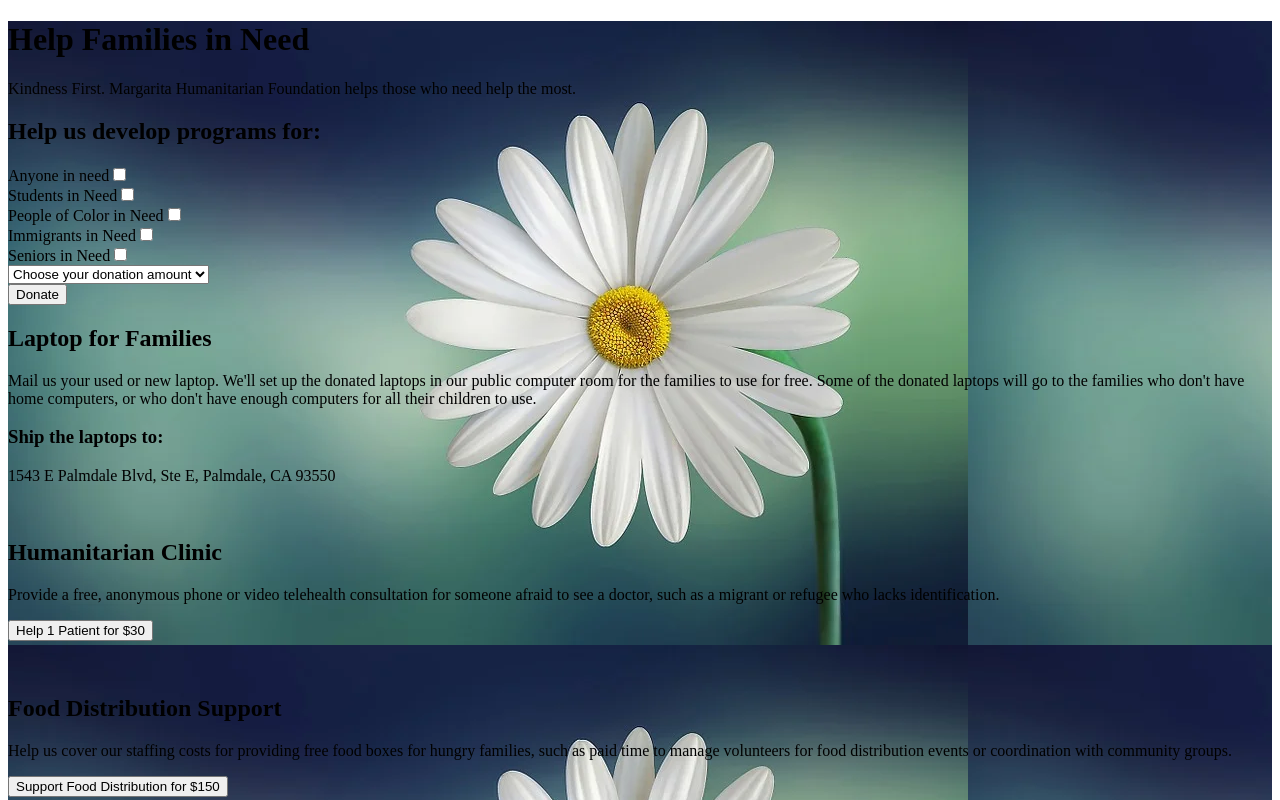
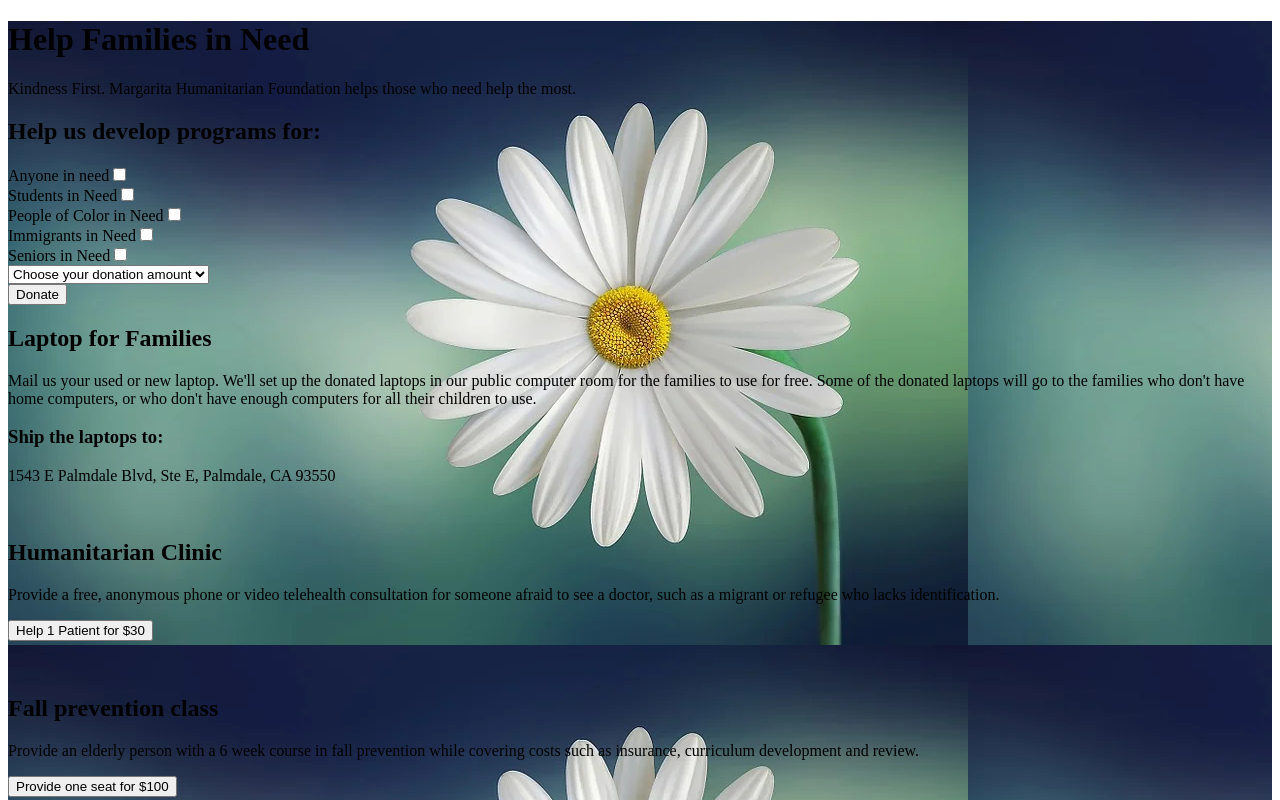
Before and after one commit to margaritahumanitarian/helpafamily, a Next.js app: page / in a window 1280 px wide. Shown: the top 800 px of the page. Built offline with nearby package versions, Linux system fonts and the light colour scheme.

Commit message:
Add fall prevention card
Added the fall prevention card and added it to the index page.

```diff
--- /dev/null
+++ b/components/FallPreventionForEldersCard.js
@@ -0,0 +1,43 @@
+import React from 'react';
+import { useRouter } from 'next/router';
+
+function FallPreventionForEldersCard() {
+  const router = useRouter();
+
+  const handleSubmit = async (event) => {
+    event.preventDefault();
+
+    const response = await fetch('/api/create-stripe-session', {
+      body: JSON.stringify({
+        amount: 10000,
+        cause: 'Fall prevention class',
+      }),
+      headers: {
+        'Content-Type': 'application/json',
+      },
+      method: 'POST',
+    });
+    const result = await response.json();
+    router.push(result.url);
+  };
+
+  return (
+    <div className="card lg:card-side bordered">
+      <div className="card-body">
+        <h2 className="card-title">{'Fall prevention class'}</h2>
+        <p className="mb-3">
+          {'Provide an elderly person with a 6 week course in fall prevention while covering costs such as insurance, curriculum development and review.'}
+        </p>
+        <p>
+          <form onSubmit={handleSubmit}>
+            <button className="btn btn-primary" type="submit">
+              {'Provide one seat for $100'}
+            </button>
+          </form>
+        </p>
+      </div>
+    </div>
+  );
+}
+
+export default FallPreventionForEldersCard;
--- a/pages/index.js
+++ b/pages/index.js
@@ -1,6 +1,7 @@
 import Head from 'next/head';
 import React from 'react';
 
+import FallPreventionForEldersCard from '../components/FallPreventionForEldersCard';
 import FoodDistributionSupportCard from '../components/FoodDistributionSupportCard';
 import HealthWorkshopCard from '../components/HealthWorkshopCard';
 import HotMealDayCard from '../components/HotMealDayCard';
@@ -39,6 +40,11 @@ const ListOfCards = [
     card: <HumanitarianClinicCard />,
     amount: 30,
     id: 'humanitarian clinic',
+  },
+  {
+    card: <FallPreventionForEldersCard />,
+    amount: 100,
+    id: 'fall prevention',
   },
 ];
 
```
